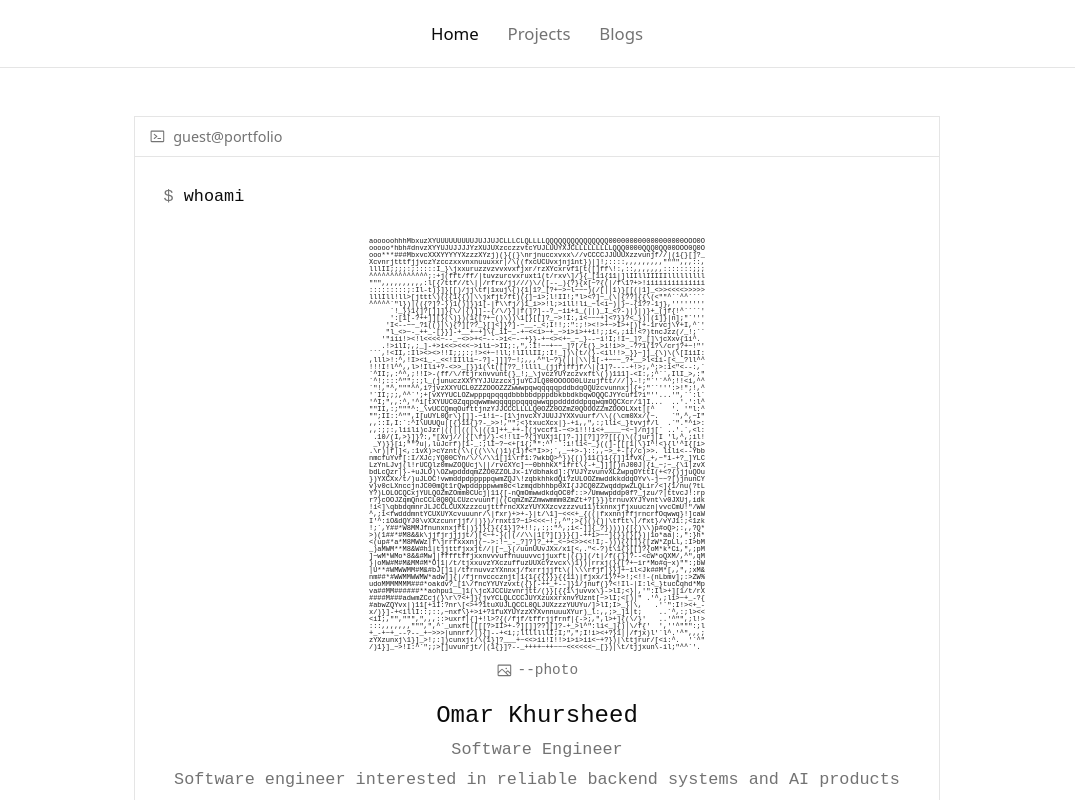
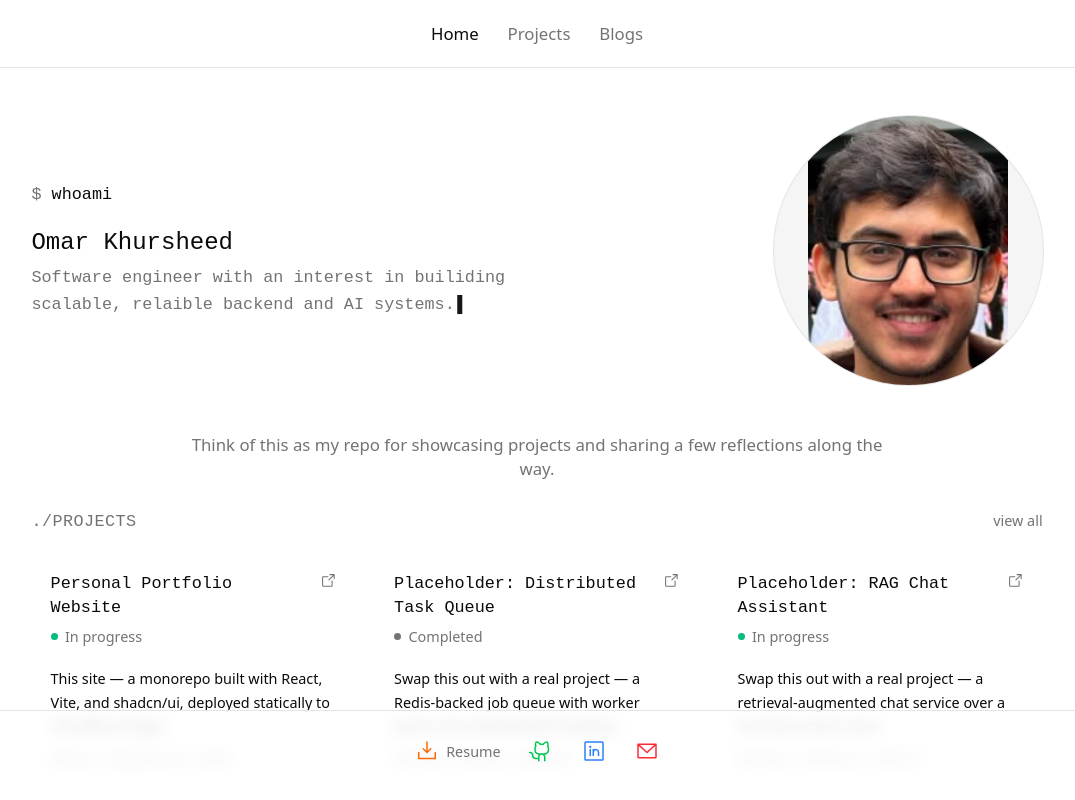
Before and after one commit to OAK-02/portfolio, a React (Vite) app in the folder apps/web/: page / in a window 1280 px wide. Shown: the top 800 px of the page, without its empty margins (103-1178 px from the left). Built offline with nearby package versions, Linux system fonts and the light colour scheme.

Commit message:
restructured the hero and home page

```diff
--- a/apps/web/src/components/Hero.tsx
+++ b/apps/web/src/components/Hero.tsx
@@ -1,22 +1,15 @@
 import { useEffect, useState } from "react"
-import { Image, TerminalWindow } from "@phosphor-icons/react"
-import asciiArt from "@/assets/ascii-art.txt?raw"
 import portraitPhoto from "@/assets/my_image.jpeg"
 
 import { site } from "@/lib/site"
 
-// Placeholder ASCII portrait. Swap for something better (or generate one
-// from the real photo below) later — this is just wiring the toggle up.
-const ASCII_LINES = asciiArt.trimEnd().split("\n")
-
 const COMMAND = "whoami"
 const COMMAND_INTERVAL_MS = 130
 const OUTPUT_DELAY_MS = 350
-const ART_LINE_INTERVAL_MS = 10
 const LABEL_INTERVAL_MS = 40
 const BIO_INTERVAL_MS = 12
 
-type Phase = "command" | "art" | "name" | "role" | "bio" | "done"
+type Phase = "command" | "name" | "bio" | "done"
 
 // Session-scoped, not persisted forever: replays on a fresh visit (new tab
 // / browser restart) but not when navigating between pages within the same
@@ -25,8 +18,8 @@ const INTRO_PLAYED_KEY = "hero-intro-played"
 
 function hasPlayedIntro() {
   return (
-    typeof window !== "undefined" &&
-    window.sessionStorage.getItem(INTRO_PLAYED_KEY) === "true"
+    typeof window !== "undefined" && false
+    // window.sessionStorage.getItem(INTRO_PLAYED_KEY) === "true"
   )
 }
 
@@ -42,31 +35,24 @@ function shouldSkipIntro() {
 }
 
 export default function Hero() {
-  const [showPhoto, setShowPhoto] = useState(false)
   const [phase, setPhase] = useState<Phase>(() =>
     shouldSkipIntro() ? "done" : "command"
   )
   const [typedCommand, setTypedCommand] = useState(() =>
     shouldSkipIntro() ? COMMAND : ""
   )
-  const [artLineCount, setArtLineCount] = useState(() =>
-    shouldSkipIntro() ? ASCII_LINES.length : 0
-  )
   const [typedName, setTypedName] = useState(() =>
     shouldSkipIntro() ? site.name : ""
-  )
-  const [typedRole, setTypedRole] = useState(() =>
-    shouldSkipIntro() ? site.role : ""
   )
   const [typedBio, setTypedBio] = useState(() =>
     shouldSkipIntro() ? site.bio : ""
   )
 
   // Runs once on mount: types "whoami" at the prompt, then streams the
-  // output the same way a terminal would print it — the ascii art line by
-  // line, then the name/role/bio typed out. Anyone who's asked for reduced
-  // motion, or who already sat through the intro once this visit, already
-  // starts in the finished state via the initializers above.
+  // output the same way a terminal would print it — name/bio typed
+  // out in sequence. Anyone who's asked for reduced motion, or who already
+  // sat through the intro once this visit, already starts in the finished
+  // state via the initializers above.
   useEffect(() => {
     if (shouldSkipIntro()) {
       return
@@ -97,35 +83,15 @@ export default function Hero() {
       )
     }
 
-    function revealLines(onDone: () => void) {
-      let count = 0
-      const id = track(
-        window.setInterval(() => {
-          count += 1
-          setArtLineCount(count)
-          if (count === ASCII_LINES.length) {
-            window.clearInterval(id)
-            onDone()
-          }
-        }, ART_LINE_INTERVAL_MS)
-      )
-    }
-
     typeInto(COMMAND, setTypedCommand, COMMAND_INTERVAL_MS, () => {
       track(
         window.setTimeout(() => {
-          setPhase("art")
-          revealLines(() => {
           setPhase("name")
           typeInto(site.name, setTypedName, LABEL_INTERVAL_MS, () => {
-              setPhase("role")
-              typeInto(site.role, setTypedRole, LABEL_INTERVAL_MS, () => {
             setPhase("bio")
             typeInto(site.bio, setTypedBio, BIO_INTERVAL_MS, () => {
               setPhase("done")
               window.sessionStorage.setItem(INTRO_PLAYED_KEY, "true")
-                })
-              })
             })
           })
         }, OUTPUT_DELAY_MS)
@@ -140,70 +106,43 @@ export default function Hero() {
     }
   }, [])
 
-  const cursor = <span className="ml-0.5 animate-pulse text-primary">▌</span>
+  const cursor = <span className="ml-0.5 animate-blink text-primary">▌</span>
 
   return (
-    <section className="flex justify-center">
-      <div className="w-full max-w-2xl border border-border bg-card">
-        <div className="flex items-center gap-1.5 border-b border-border px-3 py-2 text-muted-foreground">
-          <TerminalWindow className="size-3.5" />
-          <span className="text-xs">guest@portfolio</span>
-        </div>
-
-        <div className="space-y-6 p-6 font-mono">
+    <section className="space-y-8 sm:space-y-10">
+      <div className="flex justify-center">
+        <div className="flex w-full max-w-4xl flex-col-reverse items-center gap-10 md:flex-row md:items-center md:justify-between md:gap-16">
+          <div className="w-full space-y-4 font-mono md:max-w-md">
             <p className="text-sm">
               <span className="text-muted-foreground">$</span> {typedCommand}
               {phase === "command" && cursor}
             </p>
 
             {phase !== "command" && (
-            <div className="space-y-4">
-              <div className="flex flex-col items-center gap-2">
-                {/* Fixed-width by design: 80ch at this font size, so it
-                    always matches the ascii art's natural line length. */}
-                <div className="flex w-[80ch] items-center justify-center text-[7px] leading-none text-primary">
-                  {showPhoto ? (
-                    <img
-                      src={portraitPhoto}
-                      alt={site.name}
-                      className="size-110 rounded-full object-cover object-top font-sans ring-1 ring-border"
-                    />
-                  ) : (
-                    <pre className="whitespace-pre">
-                      {ASCII_LINES.slice(0, artLineCount).join("\n")}
-                    </pre>
-                  )}
-                </div>
-                {phase === "done" && (
-                  <button
-                    type="button"
-                    onClick={() => setShowPhoto((value) => !value)}
-                    className="inline-flex items-center gap-1 text-xs text-muted-foreground transition-colors hover:text-foreground"
-                  >
-                    <Image className="size-3.5" />
-                    {showPhoto ? "--ascii" : "--photo"}
-                  </button>
-                )}
-              </div>
-
-              <div className="space-y-1 text-center">
+              <div className="space-y-1">
                 <h1 className="font-heading text-xl font-medium text-foreground">
                   {typedName}
                   {phase === "name" && cursor}
                 </h1>
-                <p className="text-sm text-muted-foreground">
-                  {typedRole}
-                  {phase === "role" && cursor}
-                </p>
                 <p className="text-sm leading-relaxed text-muted-foreground">
                   {typedBio}
-                  {phase === "bio" && cursor}
+                  {(phase === "bio" || phase === "done") && cursor}
                 </p>
-              </div>
               </div>
             )}
           </div>
+
+          <img
+            src={portraitPhoto}
+            alt={site.name}
+            className="size-40 shrink-0 rounded-full bg-muted object-contain object-center ring-1 ring-border md:size-56"
+          />
         </div>
+      </div>
+
+      <p className="mx-auto max-w-xl text-center text-sm text-muted-foreground">
+        {site.tagline}
+      </p>
     </section>
   )
 }
--- a/apps/web/src/components/Layout.tsx
+++ b/apps/web/src/components/Layout.tsx
@@ -13,10 +13,10 @@ export function Layout() {
   return (
     <div className="flex min-h-screen flex-col">
       <Nav />
-      <main className="w-full flex-1 px-8 py-10 sm:px-16 lg:px-28">
+      <main className="w-full flex-1 px-8 py-10 pb-28 sm:px-16 lg:px-28">
         <Outlet />
       </main>
-      <footer className="border-t border-border px-8 py-6 sm:px-16 lg:px-28">
+      <footer className="fixed inset-x-0 bottom-0 z-40 border-t border-border bg-background/80 px-8 py-6 backdrop-blur sm:px-16 lg:px-28">
         <div className="flex justify-center">
           <ul className="flex flex-wrap items-center justify-center gap-6 text-muted-foreground">
             <li>
--- a/apps/web/src/data/site.json
+++ b/apps/web/src/data/site.json
@@ -1,10 +1,25 @@
 {
   "name": "Omar Khursheed",
   "role": "Software Engineer",
-  "bio": "Software engineer interested in reliable backend systems and AI products which people love. This site is where I showcase what I'm building and write about what I'm learning.",
+  "bio": "Software engineer with an interest in builiding scalable, relaible backend and AI systems.",
+  "tagline": "Think of this as my repo for showcasing projects and sharing a few reflections along the way.",
   "email": "omarkhursheed02@gmail.com",
   "github": "https://github.com/OAK-02",
   "linkedin": "https://linkedin.com/in/your-username",
   "resumeUrl": "/resume.pdf",
-  "skills": ["Python", "Java", "Shell Scripting", "SQL", "TypeScript", "React", "Node.js", "Django", "SpringBoot", "PyTorch", "Numpy", "scikit-learn", "NLTK"]
+  "skills": [
+    "Python",
+    "Java",
+    "Shell Scripting",
+    "SQL",
+    "TypeScript",
+    "React",
+    "Node.js",
+    "Django",
+    "SpringBoot",
+    "PyTorch",
+    "Numpy",
+    "scikit-learn",
+    "NLTK"
+  ]
 }
--- a/apps/web/src/types.ts
+++ b/apps/web/src/types.ts
@@ -17,6 +17,7 @@ export interface SiteConfig {
   name: string
   role: string
   bio: string
+  tagline: string
   email: string
   github: string
   linkedin: string
--- a/packages/ui/src/styles/globals.css
+++ b/packages/ui/src/styles/globals.css
@@ -121,6 +121,27 @@
     --sidebar-ring: oklch(0.556 0 0);
 }
 
+@layer utilities {
+  /* Hard on/off toggle, unlike animate-pulse's smooth fade — matches how a
+     real terminal cursor blinks. */
+  @keyframes blink {
+    0%, 49% {
+      opacity: 1;
+    }
+    50%, 100% {
+      opacity: 0;
+    }
+  }
+  .animate-blink {
+    animation: blink 1s step-end infinite;
+  }
+  @media (prefers-reduced-motion: reduce) {
+    .animate-blink {
+      animation: none;
+    }
+  }
+}
+
 @layer base {
   html {
     /* Tailwind's type + spacing scale is rem-based, so bumping the root
```
Also changed, not shown: apps/web/src/assets/ascii-art.txt (deleted). Lines whose indentation alone changed are shown as unchanged.
